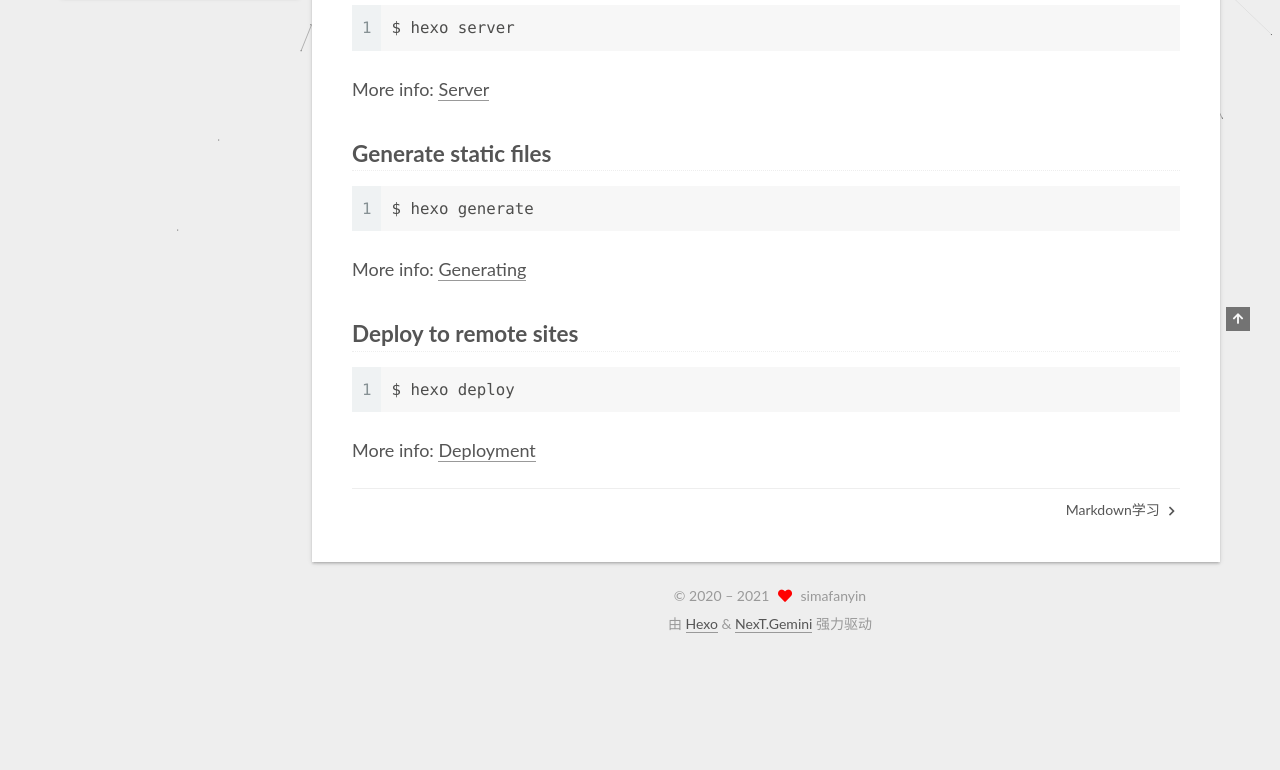
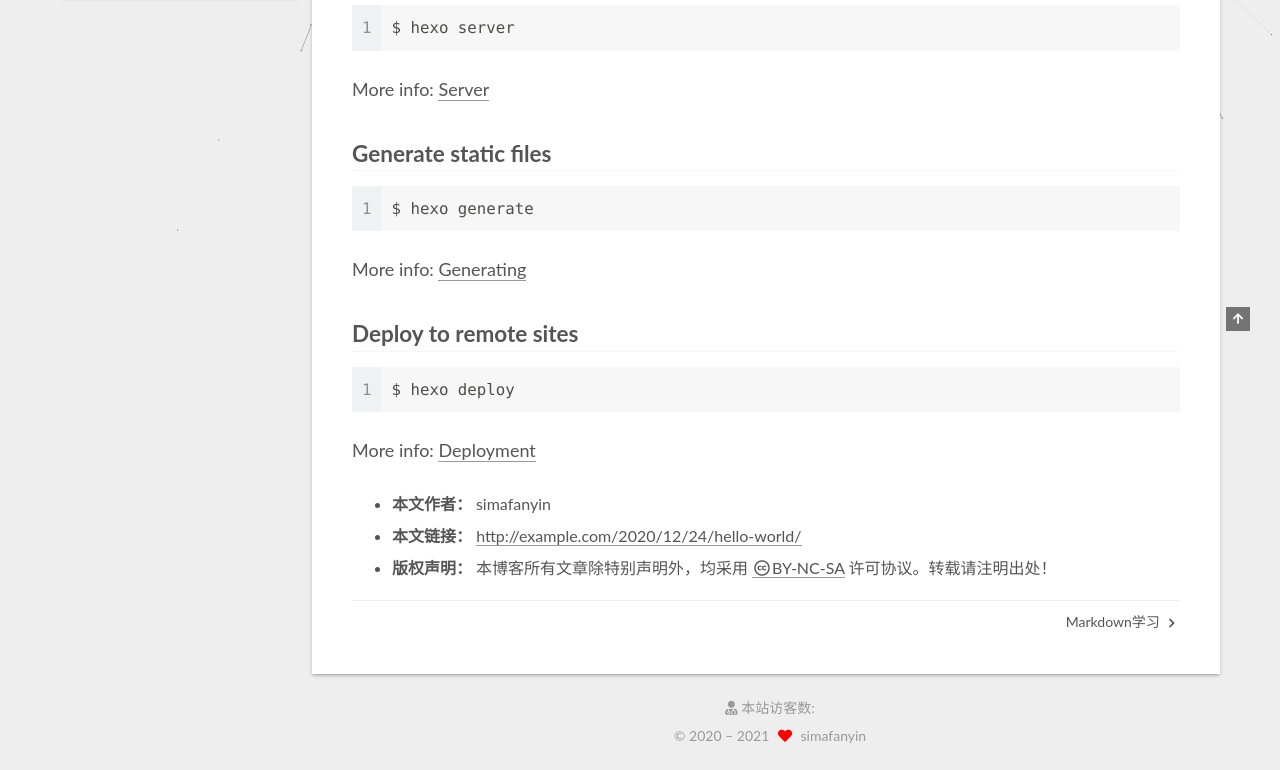
Before and after one commit to simafanyin/simafanyin.github.io, a plain HTML site: page 2020/12/24/hello-world/index.html in a window 1280 px wide. Shown: the part 569-1339 px from the top of the page. Before the commit the page ends 1227 px from the top, so only its background shows below. Drawn offline with Linux system fonts and the light colour scheme; some packages are replaced by stand-ins of ours; a script that the page names is missing.

Commit message:
Site updated: 2021-02-23 10:08:41

```diff
--- a/2020/12/24/hello-world/index.html
+++ b/2020/12/24/hello-world/index.html
@@ -237,6 +237,23 @@
 
 
 
+
+<div>
+<ul class="post-copyright">
+  <li class="post-copyright-author">
+    <strong>本文作者： </strong>simafanyin
+  </li>
+  <li class="post-copyright-link">
+    <strong>本文链接：</strong>
+    <a href="http://example.com/2020/12/24/hello-world/" title="Hello World">http://example.com/2020/12/24/hello-world/</a>
+  </li>
+  <li class="post-copyright-license">
+    <strong>版权声明： </strong>本博客所有文章除特别声明外，均采用 <a href="https://creativecommons.org/licenses/by-nc-sa/4.0/" rel="noopener" target="_blank"><i class="fab fa-fw fa-creative-commons"></i>BY-NC-SA</a> 许可协议。转载请注明出处！
+  </li>
+</ul>
+</div>
+
+
       <footer class="post-footer">
 
 
@@ -341,6 +358,9 @@
         <a href="mailto:sima.fanyin@gmail.com" title="E-Mail → mailto:sima.fanyin@gmail.com" rel="noopener" target="_blank"><i class="fa fa-envelope fa-fw"></i>E-Mail</a>
       </span>
   </div>
+  <div class="cc-license motion-element" itemprop="license">
+    <a href="https://creativecommons.org/licenses/by-nc-sa/4.0/" class="cc-opacity" rel="noopener" target="_blank"><img src="/images/cc-by-nc-sa.svg" alt="Creative Commons"></a>
+  </div>
 
 
 
@@ -360,6 +380,14 @@
 
 
 
+<script async src="https://busuanzi.ibruce.info/busuanzi/2.3/busuanzi.pure.mini.js"></script>
+
+<div class="powered-by">
+  <i class="fa fa-user-md"></i><span id="busuanzi_container_site_uv">
+    本站访客数:<span id="busuanzi_value_site_pv"></span>
+  </span>
+</div>
+
 <div class="copyright">
 
   &copy; 2020 –
@@ -369,8 +397,6 @@
   </span>
   <span class="author" itemprop="copyrightHolder">simafanyin</span>
 </div>
-  <div class="powered-by">由 <a href="https://hexo.io/" class="theme-link" rel="noopener" target="_blank">Hexo</a> & <a href="https://theme-next.org/" class="theme-link" rel="noopener" target="_blank">NexT.Gemini</a> 强力驱动
-  </div>
 
 
 
```
Also changed, not shown: 2021/01/20/markdown/index.html (+28 -2 lines), 404.html (+11 -2 lines), about.html (+11 -2 lines), archives/2020/12/index.html (+11 -2 lines), archives/2020/index.html (+11 -2 lines), archives/2021/01/index.html (+11 -2 lines), archives/2021/index.html (+11 -2 lines), archives/index.html (+11 -2 lines), categories.html (+11 -2 lines), categories/ohter/index.html (+11 -2 lines), index.html (+11 -2 lines), schedule.html (+11 -2 lines), sitemap.xml.html (+11 -2 lines), tags.html (+11 -2 lines).
